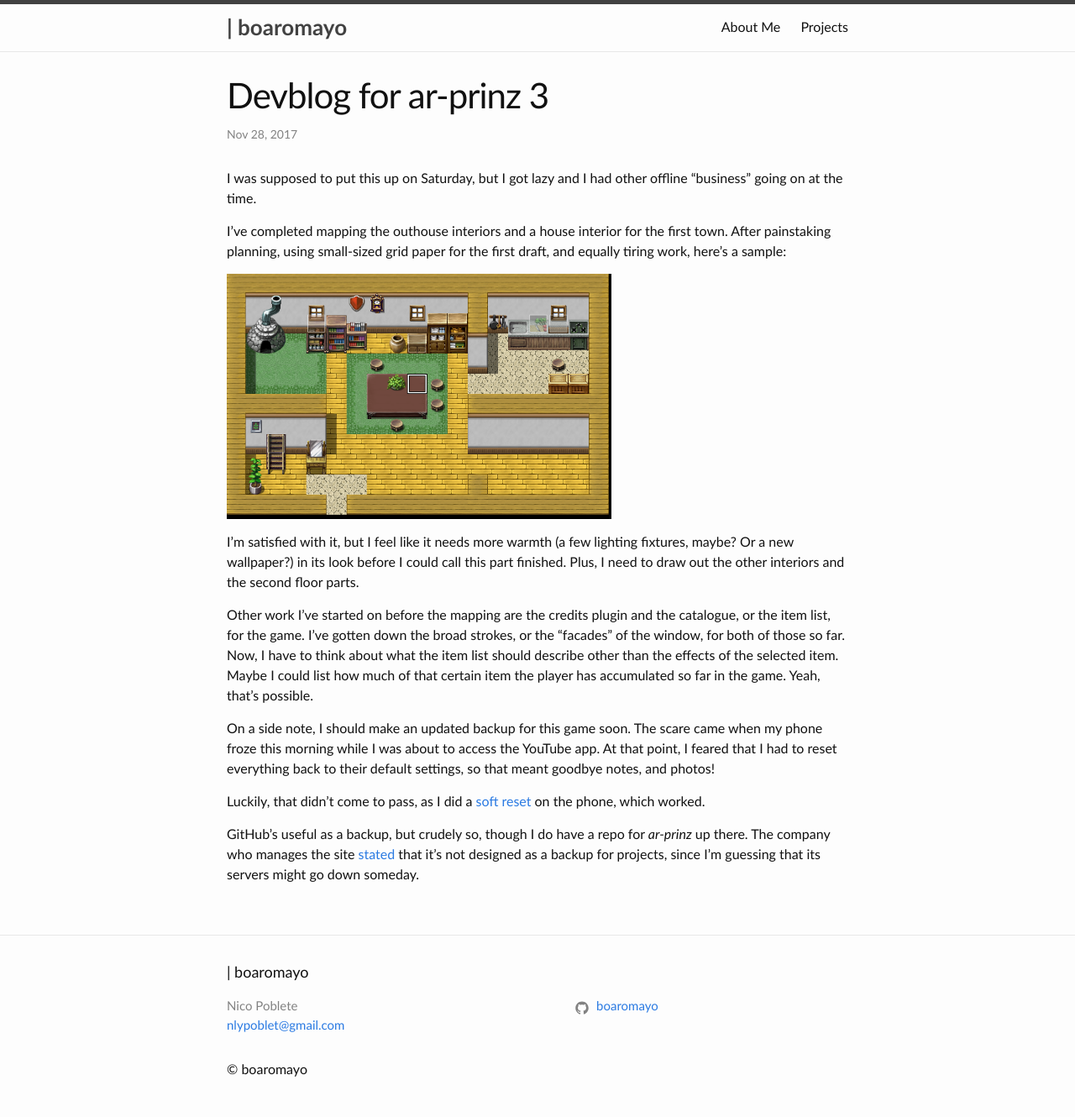
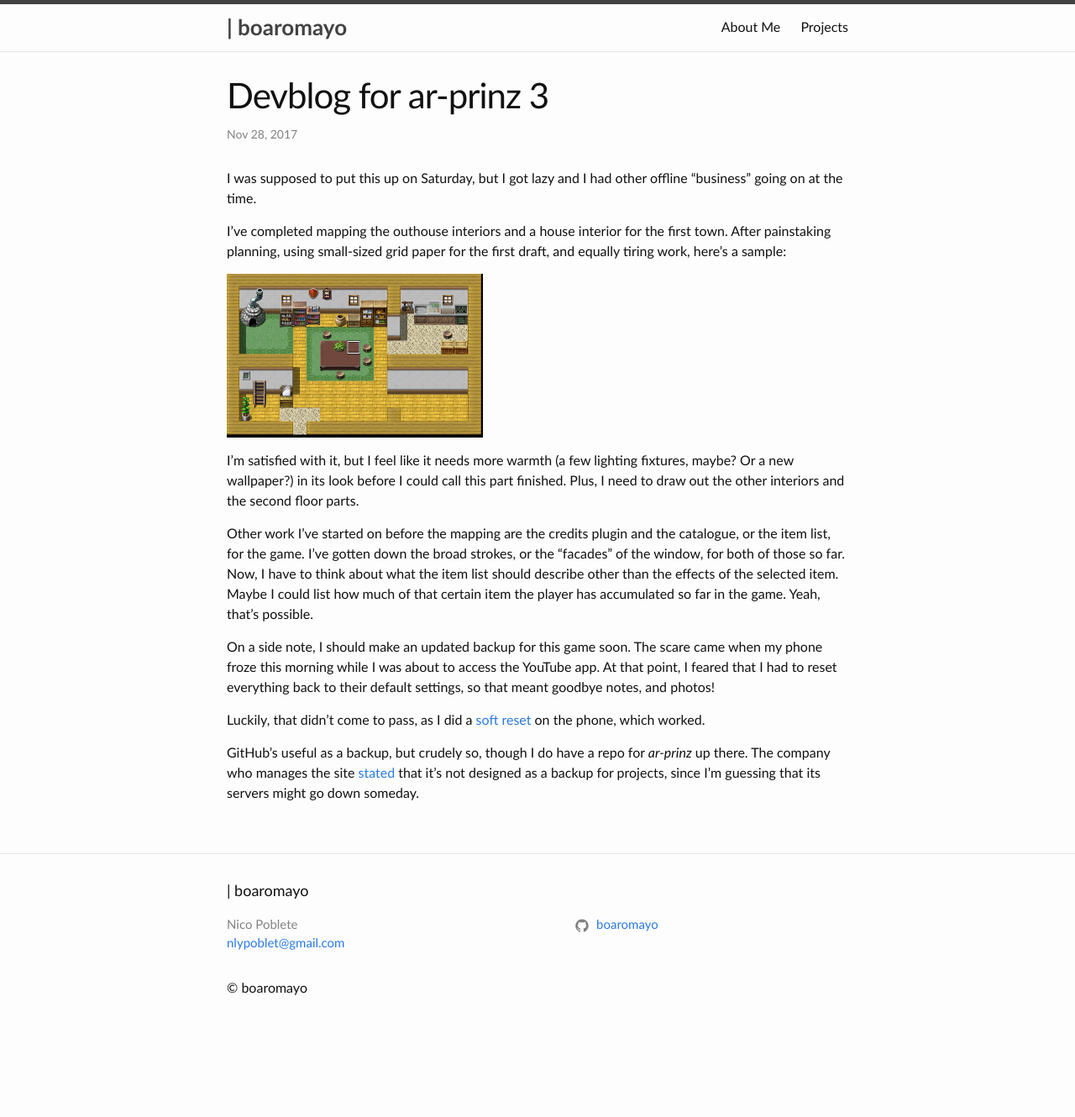
Before and after one commit to boaromayo/boaromayo.net-portfolio, a Jekyll site: the page built from _posts/2017-11-28-devblog-for-ar-prinz.md, in a window 1280 px wide. Shown: the whole page at 84% size. Built offline with Jekyll 4.4.1, drawn with Linux system fonts in a browser that asks for light colours; after the commit the page ends 1233 px from its top, so only the background shows below that.

Commit message:
Resized photo in post

```diff
--- a/_posts/2017-11-28-devblog-for-ar-prinz.md
+++ b/_posts/2017-11-28-devblog-for-ar-prinz.md
@@ -9,7 +9,7 @@
 
 I've completed mapping the outhouse interiors and a house interior for the first town. After painstaking planning, using small-sized grid paper for the first draft, and equally tiring work, here's a sample:
 
-<img src="/assets/ap-latheswicke-2017-11-24.png" alt="interior 1" width="457.5" height="292.5" />
+<img src="/assets/ap-latheswicke-2017-11-24.png" alt="interior 1" width="305" height="195" />
 
 I'm satisfied with it, but I feel like it needs more warmth (a few lighting fixtures, maybe? Or a new wallpaper?) in its look before I could call this part finished. Plus, I need to draw out the other interiors and the second floor parts.
 
```
